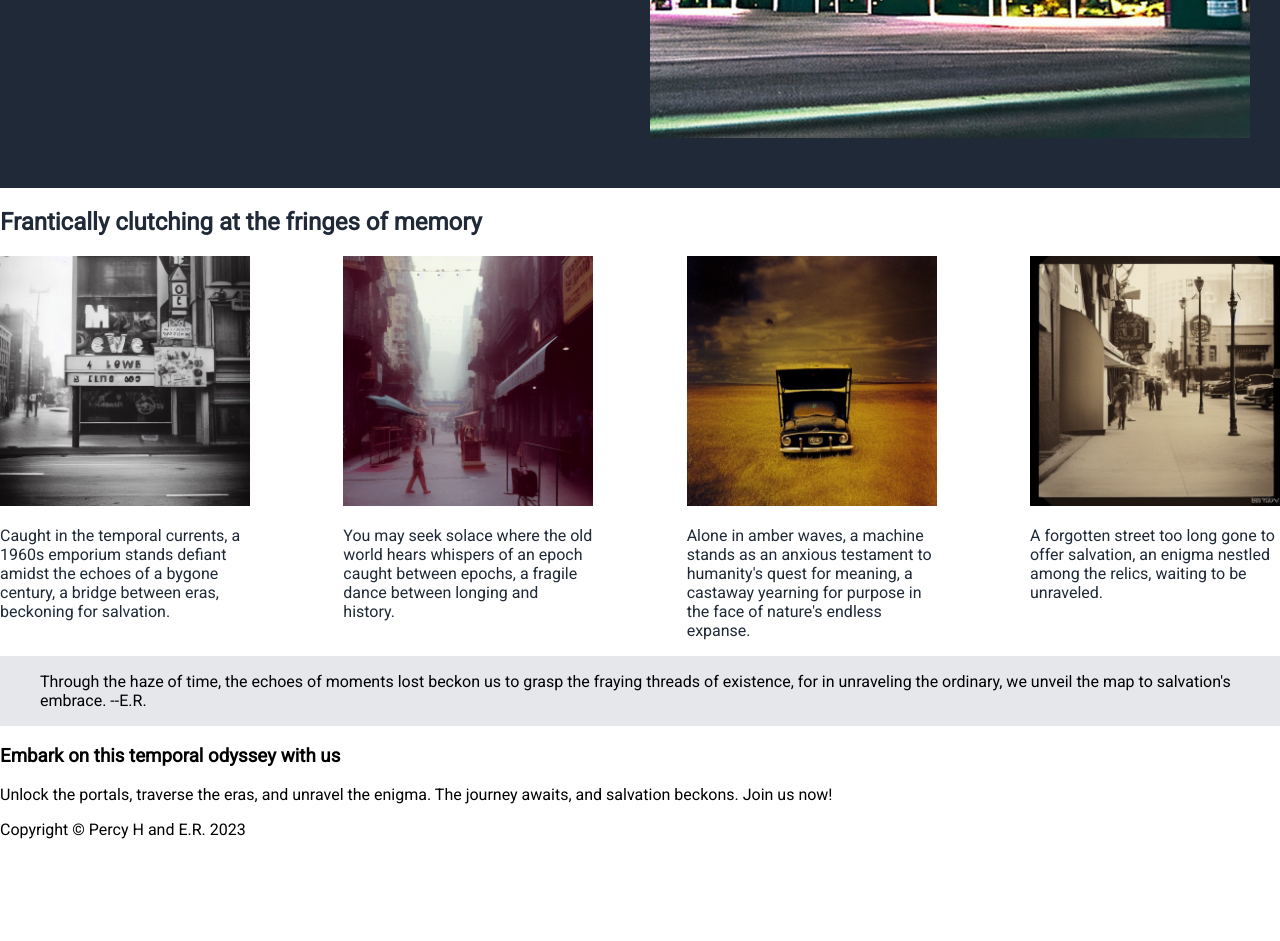
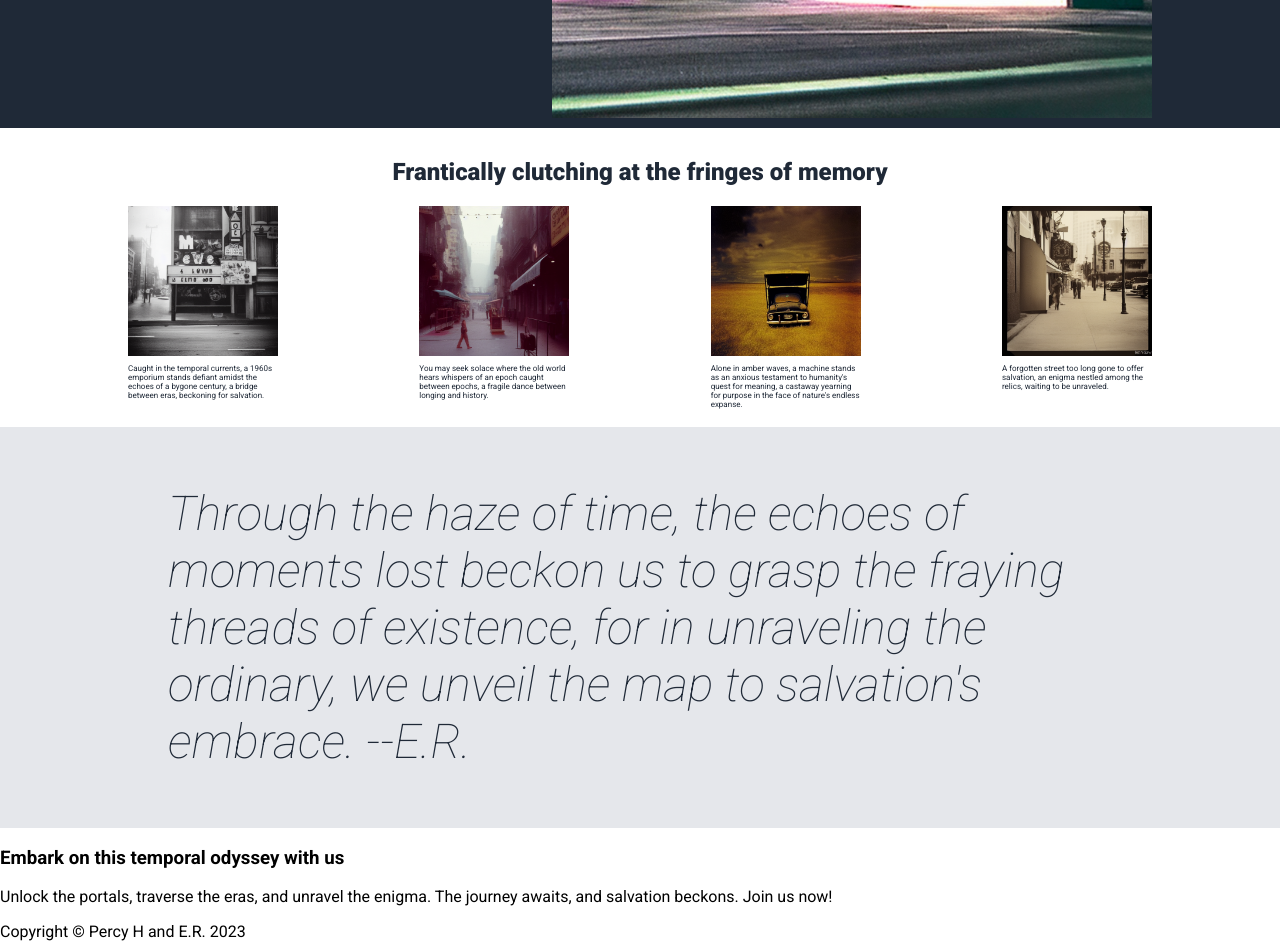
Before and after one commit to Percy-H/odin-landing, a plain HTML site: page index.html in a window 1280 px wide. Shown: the part 340-1281 px from the top of the page. Before the commit the page ends 1179 px from the top, so only its background shows below. Drawn offline with Linux system fonts and the light colour scheme.

Commit message:
feat: Make decent progress on css

```diff
--- a/style.css
+++ b/style.css
@@ -1,4 +1,4 @@
-@import url('https://fonts.googleapis.com/css2?family=Roboto&display=swap');
+@import url('https://fonts.googleapis.com/css2?family=Open+Sans:wght@600&family=Roboto:ital,wght@0,400;0,500;0,700;0,900;1,100&display=swap');
 
 html {
     font-family: 'Roboto', serif;
@@ -7,7 +7,6 @@ html {
 body {
     display: flex;
     flex-direction: column;
-    max-width: 1440px;
     margin: 0px auto 0px;
 }
 
@@ -15,6 +14,8 @@ header {
     display: flex;
     justify-content: space-between;
     background-color: #1f2937;
+    padding: 10px 10%;
+
 }
 
 .logo {
@@ -38,7 +39,8 @@ header a {
     display: flex;
     background-color: #1f2937;
     color: #e5e7eb;
-    padding: 50px 30px;
+    padding: 10px 10%;
+
 }
 
 .hero img {
@@ -48,11 +50,19 @@ header a {
 .hero h1 {
     color: #f9faf8;
     font-size: 48px;
+    font-weight: 900;
 }
 .info {
     color: #1f2937;
+    font-weight: 900;
     display: flex;
     flex-direction: column;
+    padding: 10px 10%;
+}
+
+h2 {
+    font-weight: 900;
+    text-align: center
 }
 
 .cards {
@@ -61,16 +71,31 @@ header a {
 }
 
 .infocard img {
-    max-width: 250px;
+    max-width: 150px;
 }
 
 .infocard {
-    flex-basis: 250px;
+    display: flex;
+    flex-direction: column;
+    width: 150px;
+
+}
+
+.caption {
+    font-size: 8px;
+    font-weight: 400;
 }
 
 .quote {
     background-color: #e5e7eb;
+    padding: 10px 10%;
+}
 
+blockquote {
+    color: #1f2937;
+    font-size: 48px;
+    font-style: italic;
+    font-weight: 300;
 }
 
 .cta {
```
